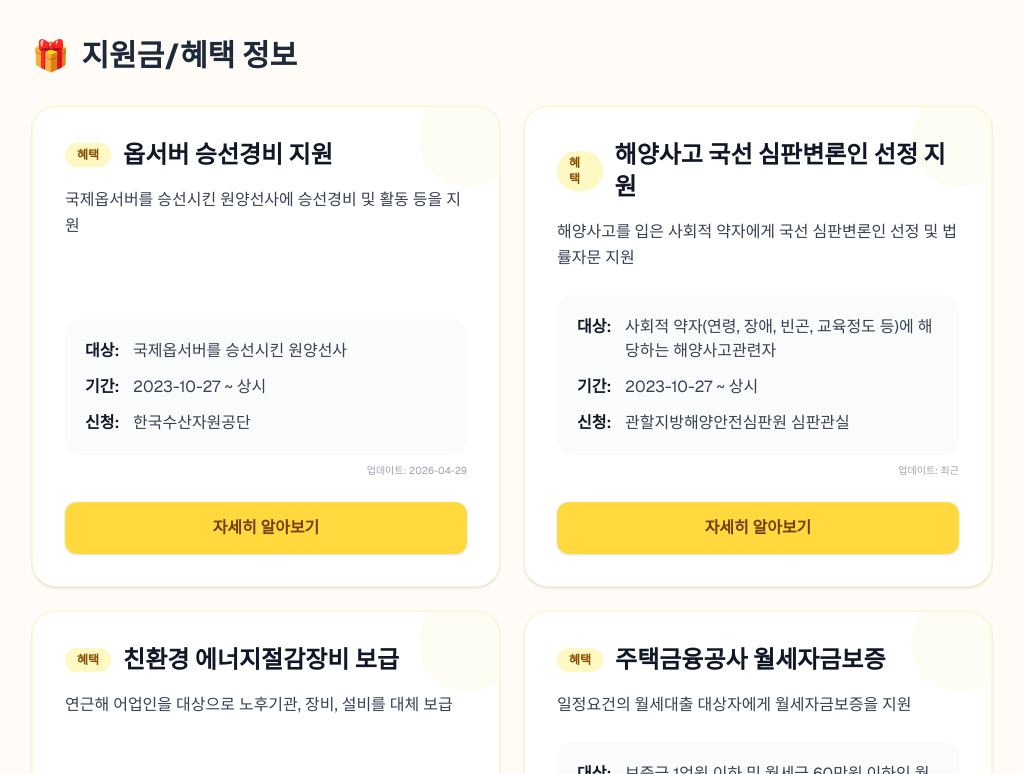
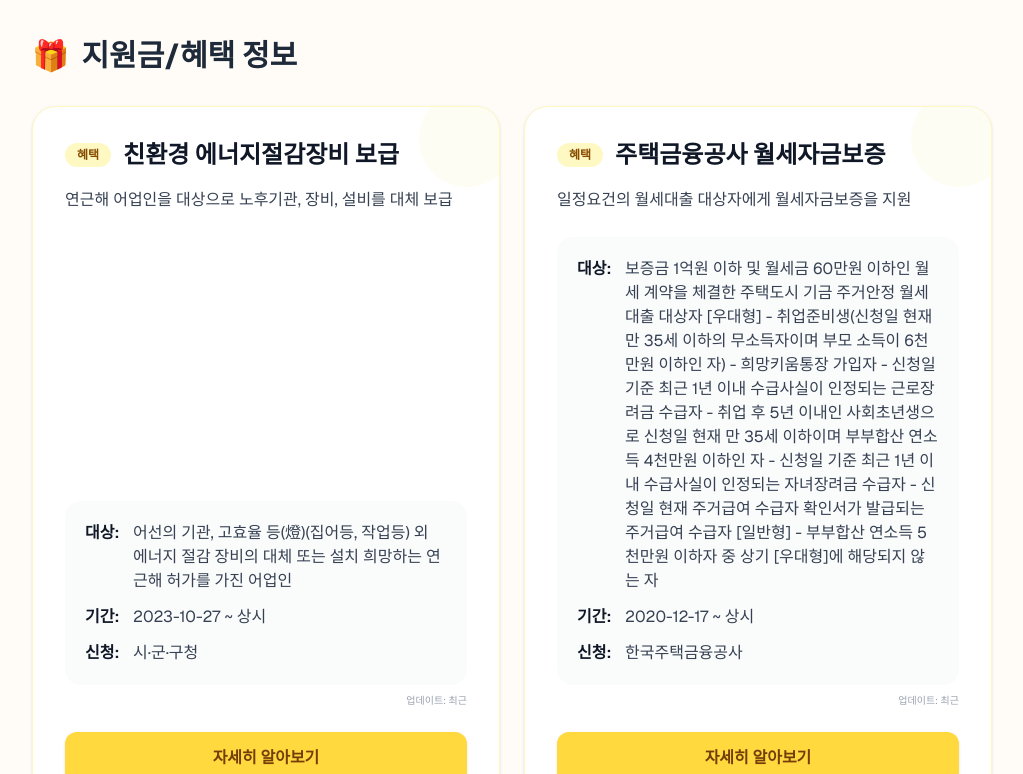
Before and after one commit to shomia-biz/vibe-local-info, a Next.js app: page / in a window 1280 px wide. Shown: the part 2006-2780 px from the top of the page, without its empty margins (128-1151 px from the left). Built offline with nearby package versions, Linux system fonts and the light colour scheme; no server answers.

Commit message:
fix: 불필요한 혜택 항목 삭제 및 데이터 날짜 업데이트

```diff
--- a/public/data/local-info.json
+++ b/public/data/local-info.json
@@ -83,29 +83,6 @@
     }
   ],
   "benefits": [
-    {
-      "id": 1777391602448,
-      "name": "옵서버 승선경비 지원",
-      "category": "혜택",
-      "startDate": "2023-10-27",
-      "endDate": "상시",
-      "location": "한국수산자원공단",
-      "target": "국제옵서버를 승선시킨 원양선사",
-      "summary": "국제옵서버를 승선시킨 원양선사에 승선경비 및 활동 등을 지원",
-      "link": "https://www.gov.kr/portal/rcvfvrSvc/dtlEx/119200000008",
-      "updatedAt": "2026-04-29"
-    },
-    {
-      "id": 9,
-      "name": "해양사고 국선 심판변론인 선정 지원",
-      "category": "혜택",
-      "startDate": "2023-10-27",
-      "endDate": "상시",
-      "location": "관할지방해양안전심판원 심판관실",
-      "target": "사회적 약자(연령, 장애, 빈곤, 교육정도 등)에 해당하는 해양사고관련자",
-      "summary": "해양사고를 입은 사회적 약자에게 국선 심판변론인 선정 및 법률자문 지원",
-      "link": "https://www.gov.kr/portal/rcvfvrSvc/dtlEx/119200000007"
-    },
     {
       "id": 8,
       "name": "친환경 에너지절감장비 보급",
--- /dev/null
+++ b/scratch/cleanup-data.js
@@ -0,0 +1,41 @@
+const fs = require('fs');
+const path = require('path');
+
+const dataPath = path.join(process.cwd(), 'public/data/local-info.json');
+const today = new Date().toISOString().split('T')[0];
+
+try {
+  const data = JSON.parse(fs.readFileSync(dataPath, 'utf8'));
+
+  // 1. 특정 항목 삭제
+  const itemsToRemove = ['옵서버 승선경비 지원', '해양사고 국선 심판변론인 선정 지원', '해양사고 국선 심판변론인 선정지원'];
+
+  const filterItems = (items) => {
+    if (!items) return [];
+    return items.filter(item => !itemsToRemove.includes(item.name));
+  };
+
+  data.events = filterItems(data.events);
+  data.benefits = filterItems(data.benefits);
+  data.seoulEvents = filterItems(data.seoulEvents);
+  data.nationalEvents = filterItems(data.nationalEvents);
+
+  // 2. 모든 항목에 updatedAt 추가
+  const addDate = (items) => {
+    if (!items) return [];
+    return items.map(item => ({
+      ...item,
+      updatedAt: item.updatedAt || today
+    }));
+  };
+
+  data.events = addDate(data.events);
+  data.benefits = addDate(data.benefits);
+  data.seoulEvents = addDate(data.seoulEvents);
+  data.nationalEvents = addDate(data.nationalEvents);
+
+  fs.writeFileSync(dataPath, JSON.stringify(data, null, 2), 'utf8');
+  console.log('Successfully cleaned up items and updated all dates.');
+} catch (err) {
+  console.error('Error cleaning data:', err);
+}
```
